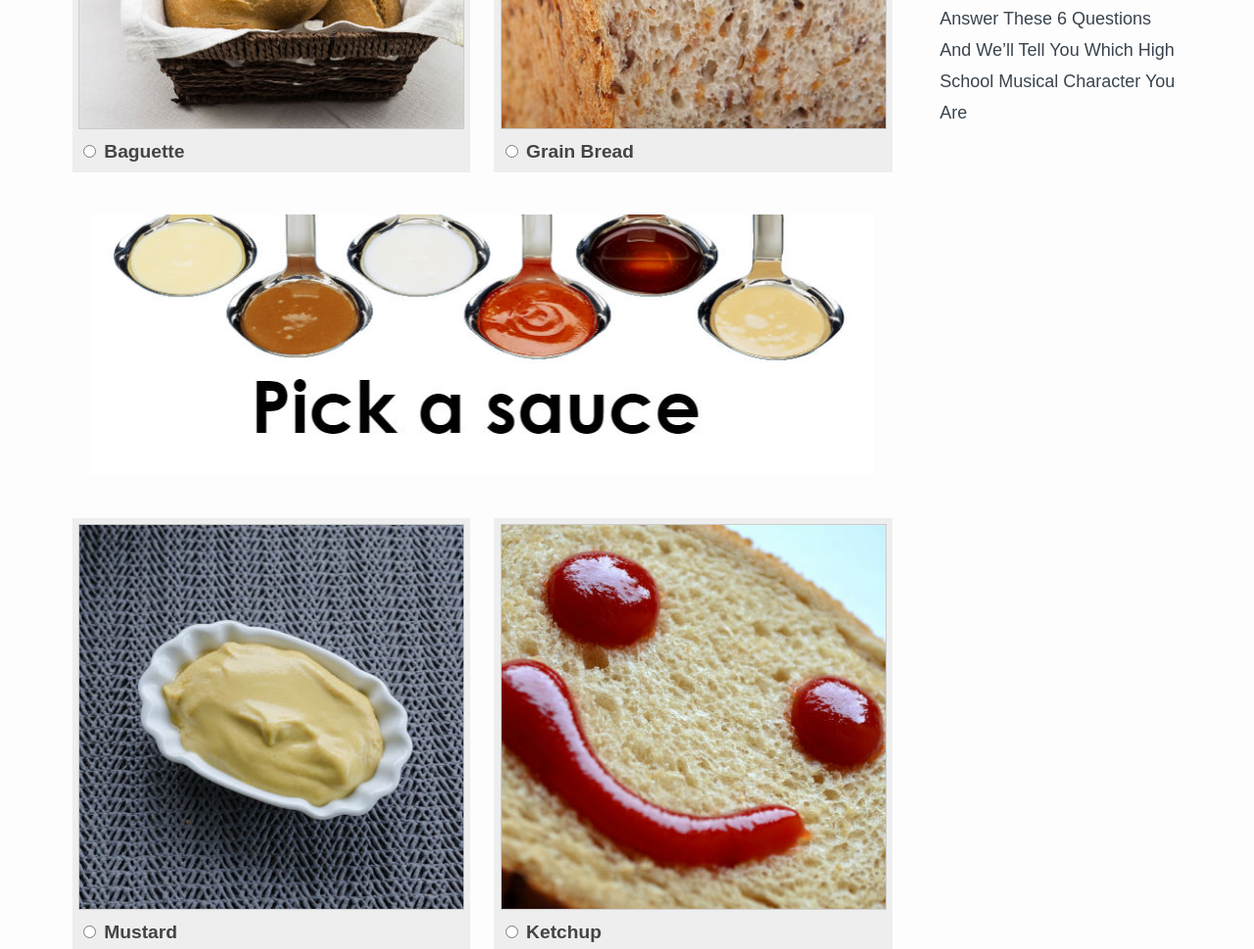
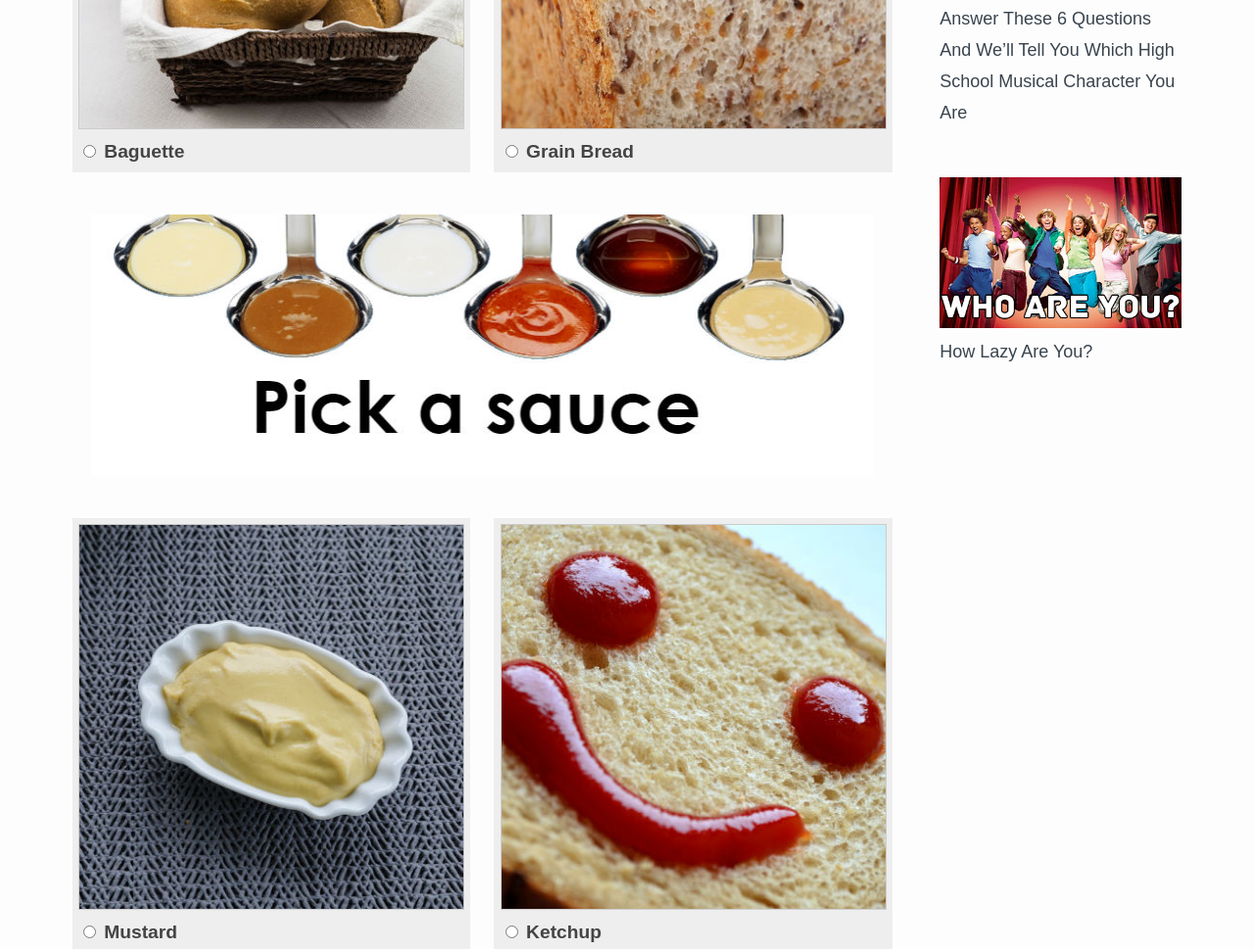
Before and after one commit to awuerf4505/sandwich_personality, a plain HTML site: page index.html in a window 1280 px wide. Shown: the part 1473-2442 px from the top of the page at 98% size. Drawn offline with nearby package versions, Linux system fonts and the light colour scheme.

Commit message:
Add files via upload

```diff
--- a/index.html
+++ b/index.html
@@ -366,6 +366,11 @@
               <a href="https://peachynoodle.github.io/kermit/hs.html"><img src="img/hsm.jpg"></a>
               <a href="https://peachynoodle.github.io/kermit/hs.html"><h4>Answer These 6 Questions And We’ll Tell You Which High School Musical Character You Are</h4></a>
             </div>
+
+            <div class="quiz-link">
+              <a href="https://loudena.github.io/patfeed/lazy.html"><img src="img/hsm.jpg"></a>
+              <a href="https://loudena.github.io/patfeed/lazy.html"><h4>How Lazy Are You?</h4></a>
+            </div>
           </div>
         </div>
         <!-- End sidebar -->
@@ -407,6 +412,7 @@
           <a href = "#"><img src="img/seat.jpg"></a>
           <a href = "#"><h4>Student's seat time scheduled for all summer - complaints?</h4></a>
         </div>
+
       <!-- End headlines-->
 
       </div>
```
